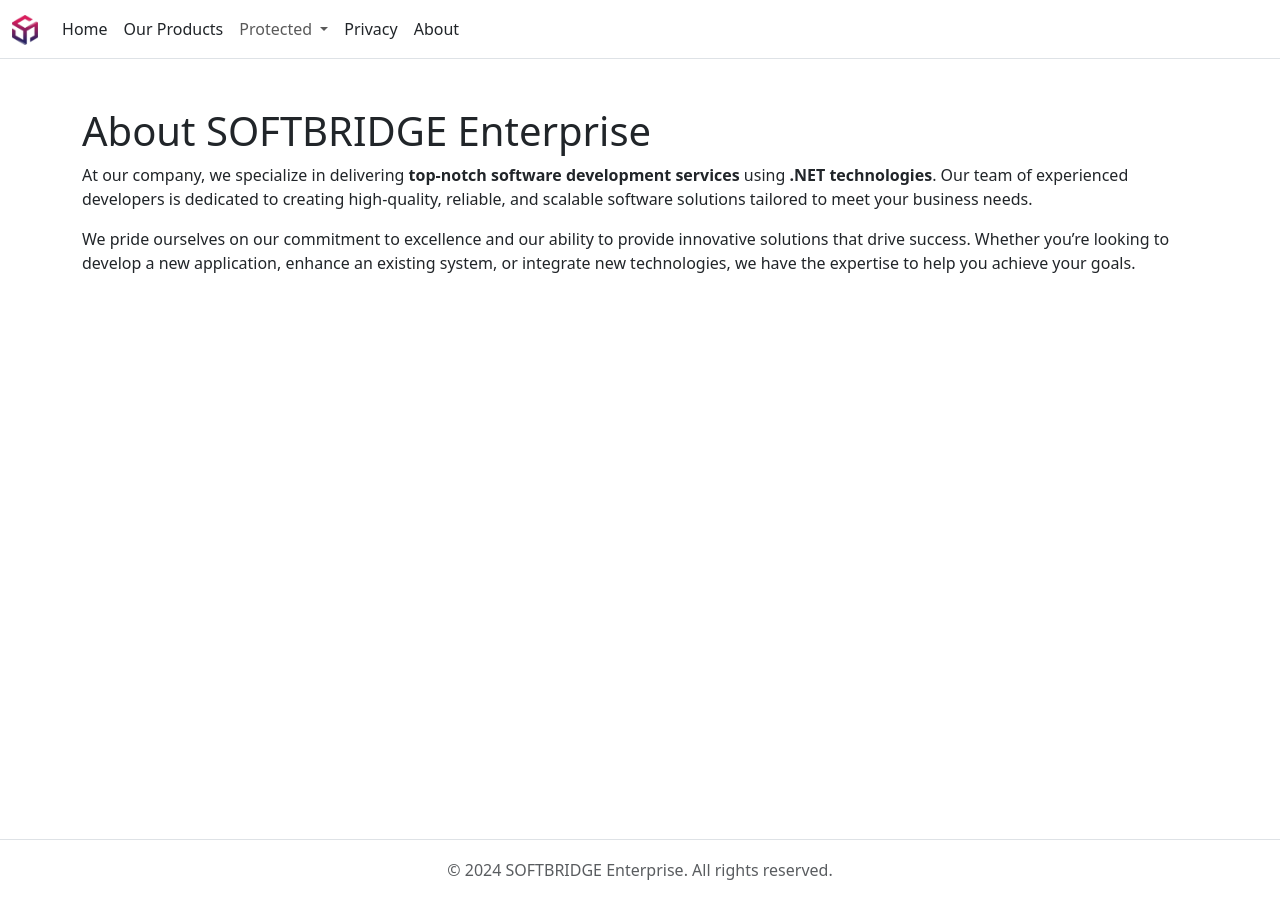
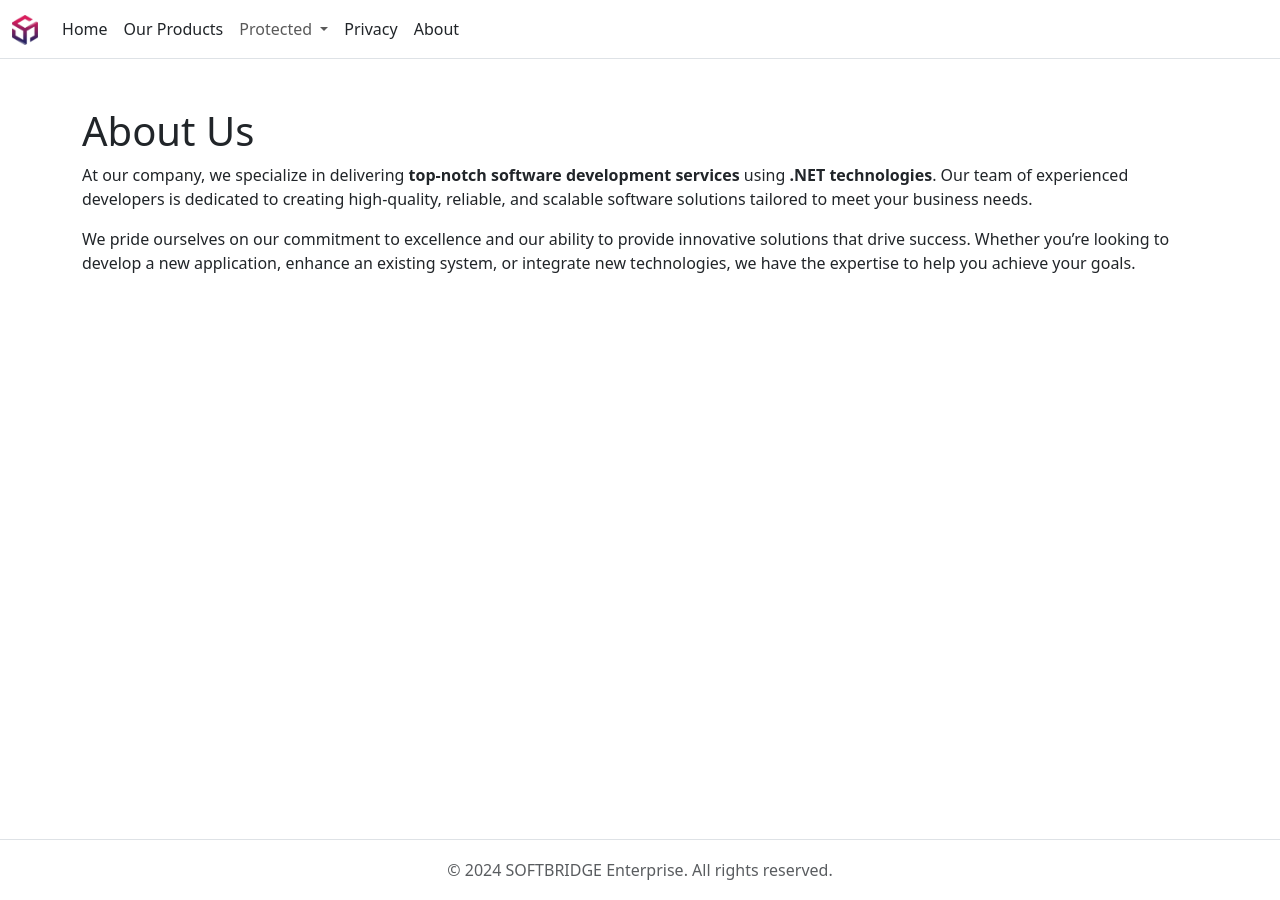
Before and after one commit to mfauziii/softbridge.github.io, a Jekyll site: the page built from about.md, in a window 1280 px wide. Built offline with Jekyll 4.4.1, drawn with Linux system fonts in a browser that asks for light colours; nearby versions of some CDN libraries.

Commit message:
Update about.md

```diff
--- a/about.md
+++ b/about.md
@@ -3,7 +3,7 @@ layout: default
 title: "About"
 permalink: /about/
 ---
-# About SOFTBRIDGE Enterprise
+# About Us
 
 At our company, we specialize in delivering **top-notch software development services** using **.NET technologies**. Our team of experienced developers is dedicated to creating high-quality, reliable, and scalable software solutions tailored to meet your business needs.
 
```
